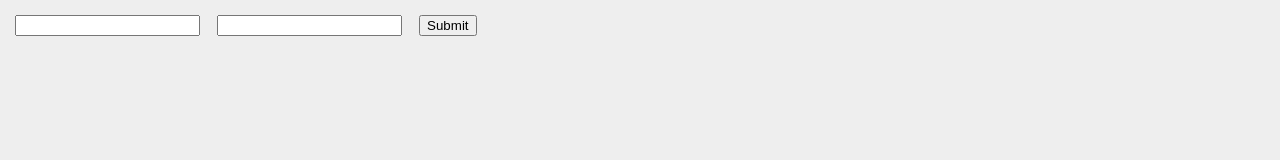
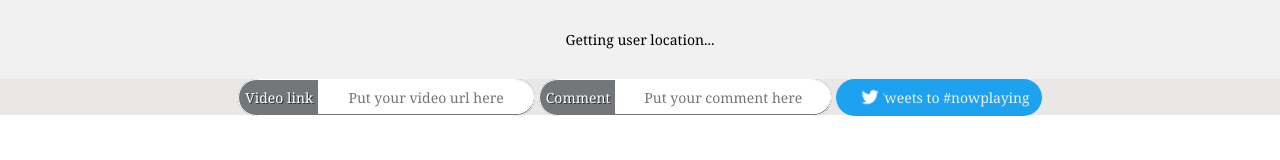
Before and after one commit to vanilsonsantos/twitter-consumer, a website: page public/index.html in a window 1280 px wide. Drawn offline with nearby package versions, Linux system fonts and the light colour scheme; no server answers.

Commit message:
Adds new header

```diff
--- a/package.json
+++ b/package.json
@@ -11,6 +11,7 @@
   "dependencies": {
     "axios": "^0.18.0",
     "express": "^4.16.3",
+    "npm": "^6.0.1",
     "socket.io": "^2.1.0",
     "twitter": "^1.7.1"
   }
--- a/public/index.html
+++ b/public/index.html
@@ -8,22 +8,43 @@
 
 <body>
 
-	<form>
-		<input id="videourl"></input>
-		<input id="text"></input>
-		<input type="submit" id="submit"></input>
-	</form>
+	<div class="top-container">Getting user location...</div>
 
+	<div class="header" id="myHeader">
+			<span class="label-input">Video link<input id="videourl" placeholder='Put your video url here'></input></span>
+			<span class="label-input">Comment<input id="comment" placeholder='Put your comment here'></input></span>
+			<span>
+				<div id="submitTweet" style="display: inline; cursor: pointer; background-color:#1da2f0; -moz-border-radius: 2em; -webkit-border-radius: 2em; padding:9px 12px 9px 40px;"> Tweets to #nowplaying
+				<img class="send-tweet-logo"
+				src="./twitter-icon-square-logo-preview.png"
+				style="position: absolute; margin:2px 0 0 -175px; "
+				width="30px"
+				height="30px">
+				</div>
+			</span>
+	</div>
 
-	<div id="container">
-		<div id="header"></div>
-		<div id="content"></div>
+	<div id="content" style="margin: 0 auto 0 auto; width:750px;">
 	</div>
 
 	<script src="https://code.jquery.com/jquery-2.1.4.min.js"></script>
 	<script src="/socket.io/socket.io.js"></script>
 
 	<script>
+
+		window.onscroll = function() {myFunction()};
+
+		var header = document.getElementById("myHeader");
+		var sticky = header.offsetTop;
+
+		function myFunction() {
+			if (window.pageYOffset >= sticky) {
+				header.classList.add("sticky");
+			} else {
+				header.classList.remove("sticky");
+			}
+		}
+
 		var socket = io.connect('http://localhost:3000');
 		var regexp = /((ftp|http|https):\/\/(\w+:{0,1}\w*@)?(\S+)(:[0-9]+)?(\/|\/([\w#!:.?+=&%@!\-\/]))?)/gi;
 
@@ -32,8 +53,9 @@
 		})
 
 		socket.on('set-header', function(city) {
-			$('#header').append(`<h1>#nowplaying in ${city}</h1>`);
-			$('#header').append(`<p>This page shows #nowplaying tweets in ${city} that constain a youtube link. It also allows you to post a #nowplaying tweet with a YouTube link</p>`);
+			$('.top-container').empty();
+			$('.top-container').append(`<h1>#nowplaying in ${city}</h1>`);
+			$('.top-container').append(`<p>This page shows #nowplaying tweets in ${city} that constain a youtube link. It also allows you to post a #nowplaying tweet with a YouTube link</p>`);
 		});
 
 		socket.on('got-location', function(viewport, location) {
@@ -58,12 +80,11 @@
 			$('#content').prepend(video + " : " + text + "<br>");
 		});
 
-		$("form").submit(function(e) {
-			e.preventDefault();
+		$("#submitTweet").click(function() {
 			var youtube_link = $('#videourl').val();
-			var text = $('#text').val();
+			var text = $('#comment').val();
 			socket.emit('send-tweet', youtube_link, text);
-		})
+		});
 
 	</script>
 </body>
--- a/public/style.css
+++ b/public/style.css
@@ -1,17 +1,101 @@
 html {
-	font:14px Helvetica Neue;
-	background-color:#eee;
+	font:14px Georgia;
+	background-color:#FFF;
+	margin: 0;
+	padding: 0;
+}
+
+body {
+	padding:0; margin:0;
+
 }
 
 a {
 	color:#999;
 }
 
+.label-input {
+	-moz-border-radius: 2em;
+	-webkit-border-radius: 2em;
+	background-color: #73777a;
+	color: #FFF;
+	text-shadow: 1px 1px #312e2e;
+	line-height: normal;
+	padding: 8px 0 8px 6px;
+	border: 1px solid #fff;
+}
+
+.send-tweet-button {
+	font:14px Georgia;
+	height: 20px;
+	width: 10px;
+	margin-left: 5px;
+	-webkit-border-top-right-radius: 2em 2em;
+	-webkit-border-bottom-right-radius: 2em 2em;
+	-moz-border-top-right-radius: 2em 2em;
+	-moz-border-bottom-right-radius: 2em 2em;
+	background-color: #00aced;
+	display:inline-block;
+ }
+
+.send-tweet-input {
+	-moz-border-radius: 2em;
+	-webkit-border-radius: 2em;
+	background-color: #00aced;
+	color: #FFF;
+	text-align: center;
+	text-shadow: 1px 1px #312e2e;
+	line-height: normal;
+	padding: 8px 6px 8px 6px;
+	border: 1px solid #e7e7e7;
+}
+
+.send-tweet-logo {
+	display: inline-block;
+	width: 30px;
+	height: 30px;
+}
+
 input {
-	margin:0.5em;
+	font:14px Georgia;
+	height: 30px;
+	width: 210px;
+	border: 1px solid #fff;
+	margin-left: 5px;
+	-webkit-border-top-right-radius: 2em 2em;
+	-webkit-border-bottom-right-radius: 2em 2em;
+	-moz-border-top-right-radius: 2em 2em;
+	-moz-border-bottom-right-radius: 2em 2em;
+	text-align:center;
+	display: inline;
 }
 
 #container {
 	line-height:1.2em;
-	padding:0.5em;
 }
+
+.top-container {
+  background-color: #f1f1f1;
+  padding: 30px;
+  text-align: center;
+}
+
+.header {
+	margin:0;
+	padding:0;
+	min-width: 800px;
+  background: #eae7e7;
+	border: 1px solid #e7e7e7;
+  color: #f1f1f1;
+	text-align: center;
+}
+
+.sticky {
+  position: fixed;
+  top: 0;
+  width: 100%;
+}
+
+.sticky + .content {
+  padding-top: 102px;
+}
--- a/server.js
+++ b/server.js
@@ -23,7 +23,8 @@ io.on('connection', function (socket) {
   socket.on('get-locations', function() {
     axios.get('https://ipapi.co/json')
     .then(function (response) {
-			socket.emit('set-header', response.data.city);
+      var city = response.data.city;
+			socket.emit('set-header', city);
 			location = {latitude: response.data.latitude, longitude:response.data.longitude};
       axios.get(`https://maps.googleapis.com/maps/api/geocode/json?address=${city}&sensor=true&key=AIzaSyBjvIh3B5v69o-4YwgeTO38aaooW8GxTXY`)
       .then(function (response) {
```
Also changed, not shown: public/twitter-icon-square-logo-preview.png (added).
